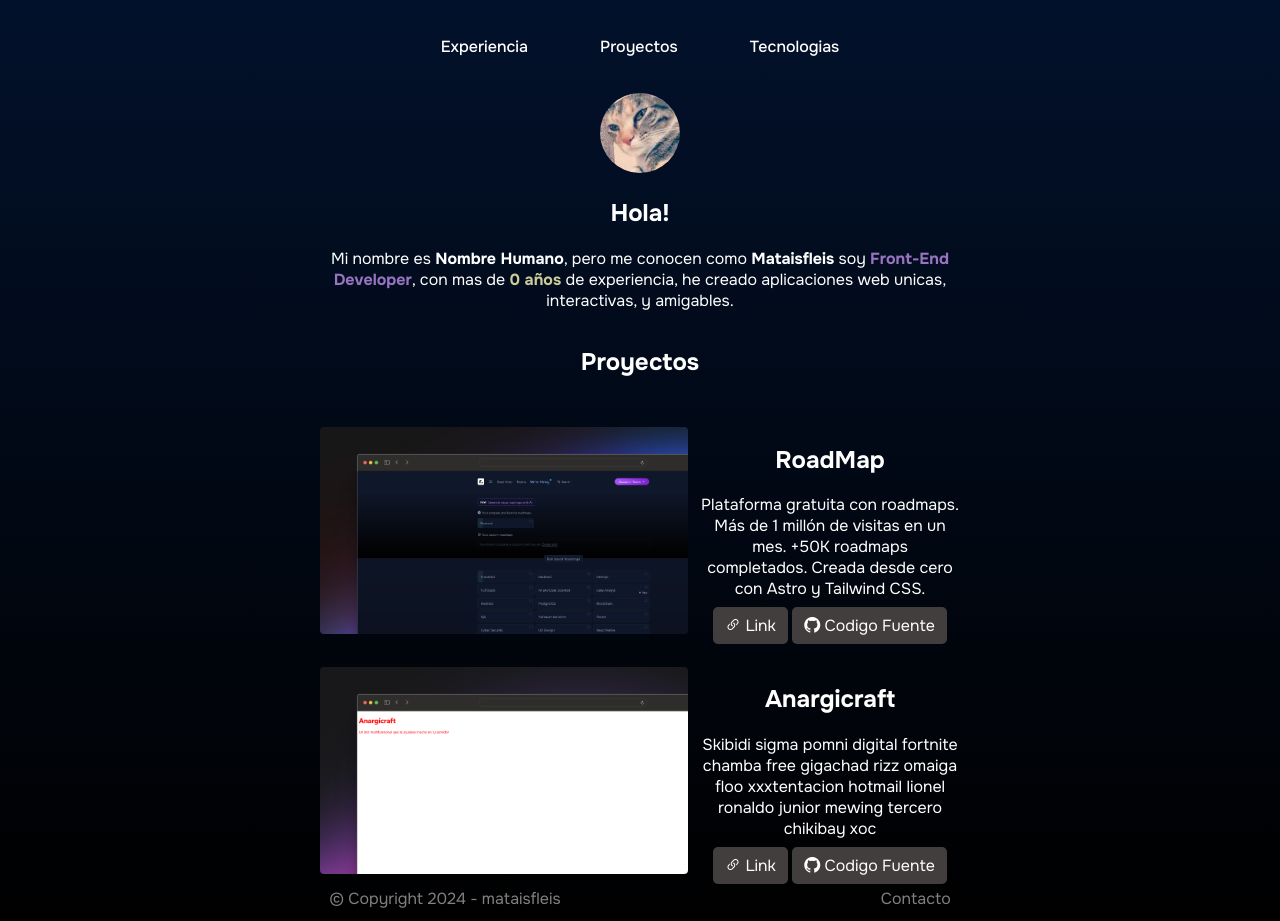
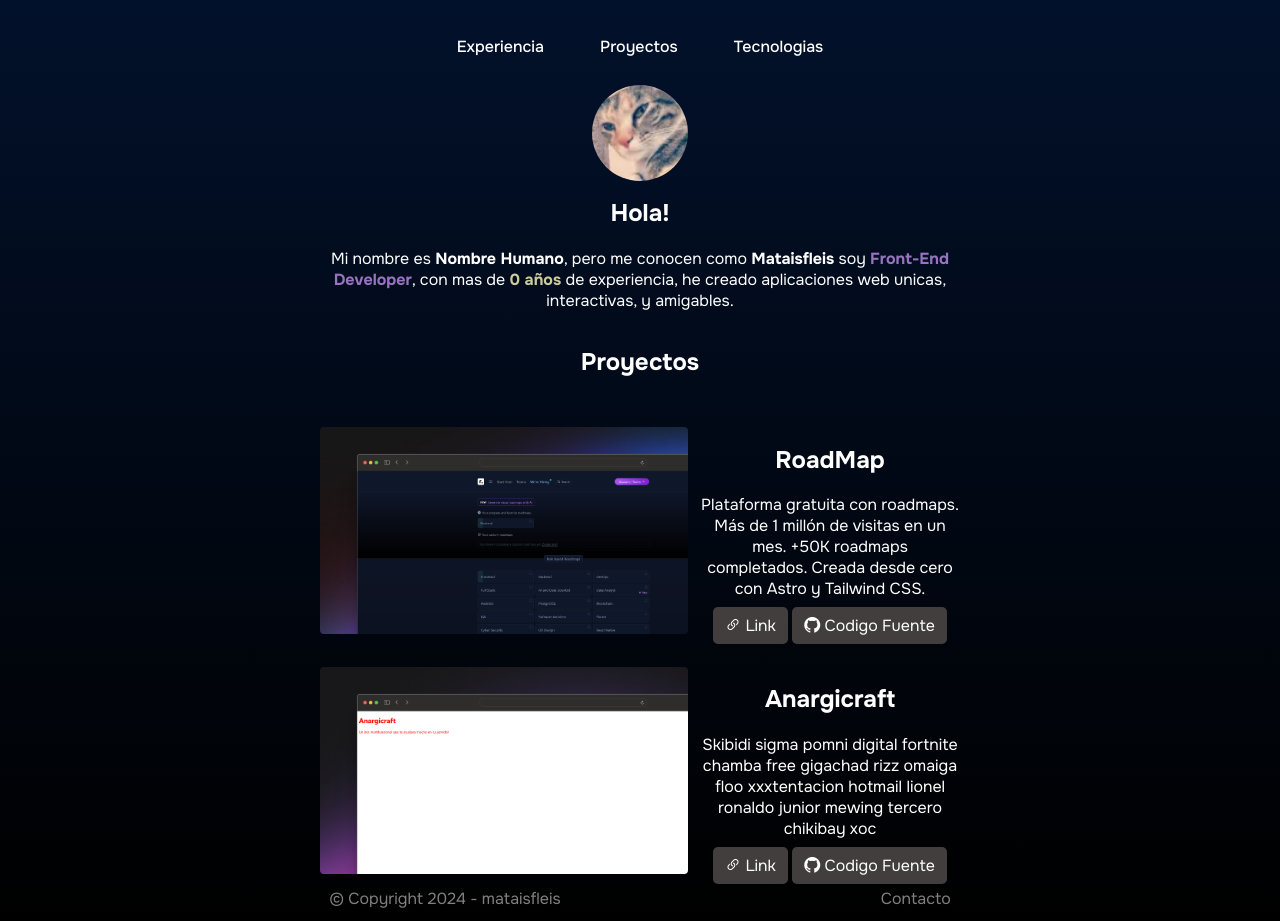
Before and after one commit to mataisfleis/Portfolio-example, a plain HTML site: page index.html in a window 1280 px wide. In both pictures the pointer is over the picture 640 px from the left and 133 px from the top of the page. Drawn offline with nearby package versions, Linux system fonts and the light colour scheme.

Commit message:
Updated style.css

```diff
--- a/style.css
+++ b/style.css
@@ -21,11 +21,16 @@ body {
 .profileimg{
 	border-radius: 90%;
 	width: auto;
+	transition: 0.5s;
+}
+
+.profileimg:hover {
+	transform: scale(1.2);
 }
 
 .nav-links {
 	display: flex;
-	gap: 3em;
+	gap: 2em;
 	justify-content: center;
 	text-decoration: none !important;
 
@@ -78,6 +83,11 @@ body {
 .proyect img {
 	border-radius: 0.25rem;
 	width: 70%;
+	transition: 0.5s;
+}
+
+.proyect img:hover {
+	transform: scale(1.05);
 }
 
 .button {
```
